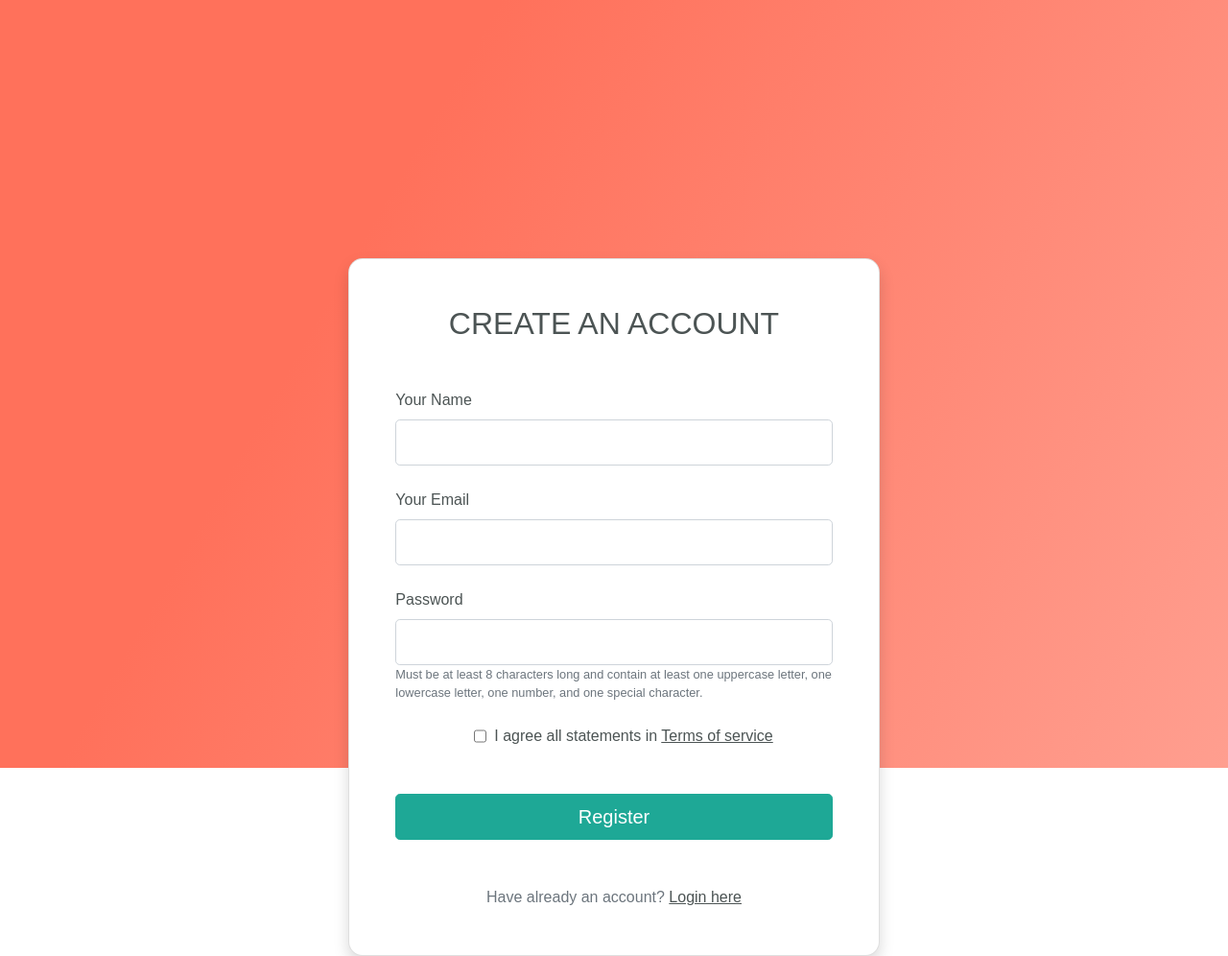
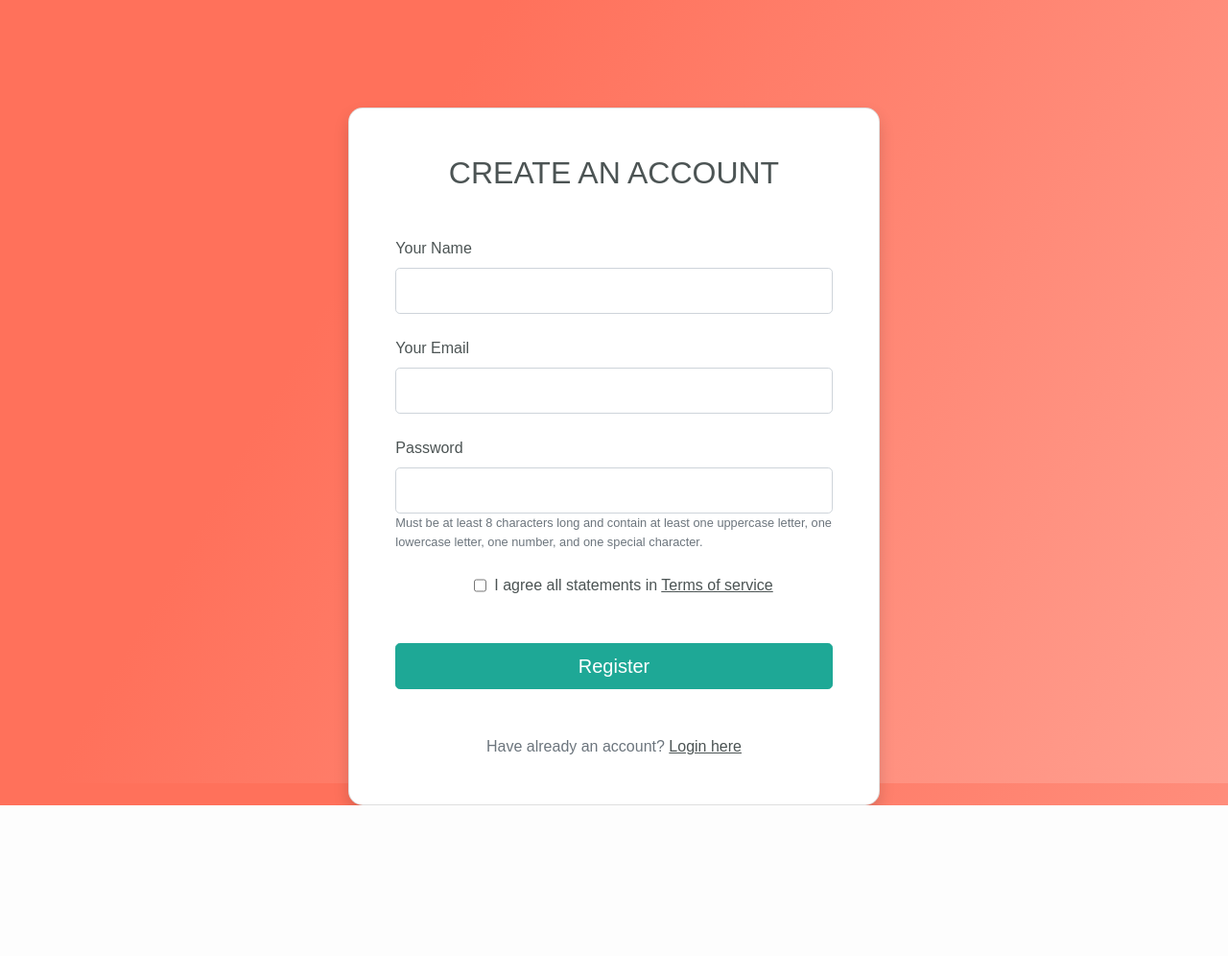
Before and after one commit to pnilan/dailyplan_app, a Flask app: page /auth/signup in a window 1280 px wide. Shown: the whole page at 96% size. After the commit the page ends 839 px from the top, so only its background shows below. Run offline with Flask 2, Linux system fonts and the light colour scheme; some libraries are stand-ins or nearby versions.

Commit message:
fixed login and signup pages

```diff
--- a/dailyplan/static/style.css
+++ b/dailyplan/static/style.css
@@ -11,15 +11,15 @@
 }
 
 html {
-  height: 100%;
+  background-image: linear-gradient(120deg, var(--bittersweet) 30%, var(--white) 250%);
 }
 
 body {
   font-family: 'Raleway', sans-serif;
   color: var(--outerspace);
   background-color: var(--white);
-  min-height: 100%;
 }
+
 .container {
   max-width: 1000px;
 }
@@ -29,8 +29,6 @@ body {
   margin-top: 0rem;
   margin-bottom: 0rem;
 }
-
-
 
 nav {
   border-bottom-left-radius: 0.3rem;
@@ -51,7 +49,6 @@ nav.bg-2 {
 }
 
 .navbar-toggler {
-/*  color: var(--white) !important;*/
   border: 0px;
 }
 
@@ -61,9 +58,11 @@ nav.bg-2 {
 }
 
 .page {
-  min-height: 80%;
+/*  min-height: 80%;*/
+  height: 100%;
   margin-bottom:1rem;
 }
+
 
 footer {
   height: 3rem;
@@ -256,19 +255,13 @@ textarea {
   background-image: linear-gradient(120deg, var(--persiangreen) 30%, var(--white) 250%);
 }
 
-.signup-card-container {
-  margin-top: 40%;
-  max-width: 100%;
-}
 
 .signup-card-container {
-  margin-top: 40%;
-  max-width: 100%;
+  margin-top: 7rem;
 }
 
 .login-card-container {
-  margin-top: 60%;
-  max-width: 100%;
+  margin-top: 10rem;
 }
 
 .empty-border {
--- a/dailyplan/templates/auth/login.html
+++ b/dailyplan/templates/auth/login.html
@@ -2,8 +2,8 @@
 
 {% block content %}
 
-<section class="landing-bg vh-100">
-  <div class="container py-5">
+<section class="landing-bg">
+  <div class="container">
   <div class="gradient-custom-3">
       <div class="row d-flex justify-content-center h-100">
         <div class="col-12 col-md-8 col-lg-6">
--- a/dailyplan/templates/auth/signup.html
+++ b/dailyplan/templates/auth/signup.html
@@ -2,8 +2,8 @@
 
 {% block content %}
 
-<section class="landing-bg vh-100">
-  <div class="container py-5">
+<section class="landing-bg">
+  <div class="container">
   <div class="gradient-custom-3">
       <div class="row d-flex justify-content-center h-100">
         <div class="col-12 col-md-8 col-lg-7">
```
